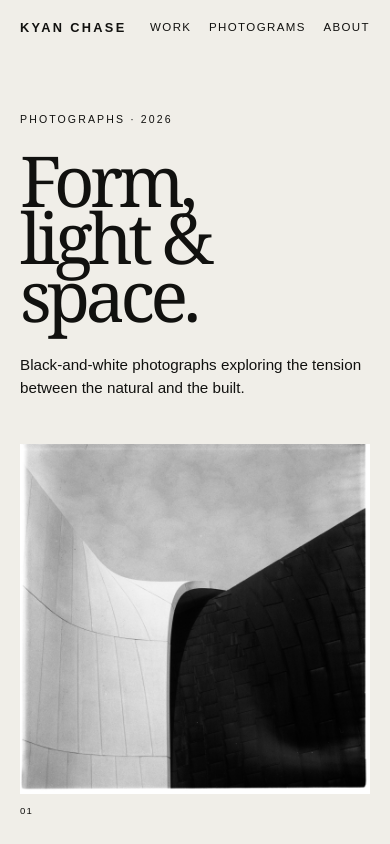
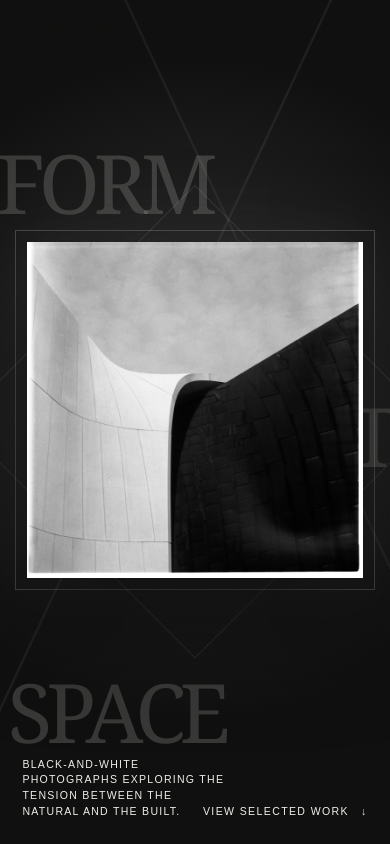
Before and after one commit to kyanchase/kyanchase.com, a Next.js app: page / in a window 390 px wide. Shown: the top 844 px of the page. Built offline with nearby package versions, Linux system fonts and the light colour scheme.

Commit message:
Center photograph in dramatic dark hero

```diff
--- a/app/globals.css
+++ b/app/globals.css
@@ -78,17 +78,50 @@ footer a:hover,
 }
 
 .hero {
+  align-items: center;
+  background:
+    radial-gradient(circle at 50% 46%, #454545 0, #242424 28%, #101010 67%),
+    #101010;
+  color: #f0eee8;
   display: grid;
-  gap: clamp(2rem, 5vw, 6rem);
-  grid-template-columns: minmax(16rem, 0.72fr) minmax(19rem, 1fr);
+  isolation: isolate;
+  justify-items: center;
   min-height: 100svh;
-  padding: clamp(7rem, 13vh, 9rem) var(--pad) 3rem;
+  overflow: hidden;
+  padding: clamp(6rem, 10vh, 8rem) var(--pad) clamp(5rem, 8vh, 7rem);
   position: relative;
 }
 
+.hero::before,
+.hero::after {
+  content: "";
+  pointer-events: none;
+  position: absolute;
+}
+
+.hero::before {
+  background:
+    linear-gradient(115deg, transparent 0 42%, rgb(255 255 255 / 6%) 42.1% 42.35%, transparent 42.45%),
+    linear-gradient(65deg, transparent 0 66%, rgb(255 255 255 / 5%) 66.1% 66.35%, transparent 66.45%);
+  inset: 0;
+  z-index: 0;
+}
+
+.hero::after {
+  border: 1px solid rgb(255 255 255 / 10%);
+  height: min(86vw, 88svh);
+  left: 50%;
+  rotate: 45deg;
+  top: 50%;
+  translate: -50% -50%;
+  width: min(86vw, 88svh);
+  z-index: 0;
+}
+
 .hero-copy {
-  align-self: center;
-  max-width: 35rem;
+  inset: 0;
+  position: absolute;
+  z-index: 1;
 }
 
 .eyebrow {
@@ -106,29 +139,66 @@ p {
 
 h1 {
   font-family: Georgia, "Times New Roman", serif;
-  font-size: clamp(3.75rem, 8.8vw, 9.2rem);
+  font-size: clamp(4rem, 12vw, 12rem);
   font-weight: 400;
-  letter-spacing: -0.065em;
-  line-height: 0.82;
-  margin-bottom: 2.5rem;
+  letter-spacing: -0.075em;
+  line-height: 0.75;
+  margin: 0;
+}
+
+.hero h1 span {
+  color: rgb(240 238 232 / 18%);
+  position: absolute;
+  text-transform: uppercase;
+}
+
+.hero h1 span:first-child {
+  left: -0.04em;
+  top: 17%;
+}
+
+.hero h1 span:nth-child(2) {
+  right: -0.03em;
+  top: 44%;
+}
+
+.hero h1 span:last-child {
+  bottom: 8%;
+  left: 2%;
 }
 
 .hero-note {
-  font-size: clamp(0.95rem, 1.2vw, 1.15rem);
-  line-height: 1.55;
-  max-width: 25rem;
+  bottom: 2.4rem;
+  font-size: 0.66rem;
+  left: var(--pad);
+  letter-spacing: 0.12em;
+  line-height: 1.5;
+  margin: 0;
+  max-width: 21rem;
+  position: absolute;
+  text-transform: uppercase;
 }
 
 .hero-image {
-  align-self: center;
   margin: 0;
-  max-width: min(69vh, 48vw);
-  justify-self: end;
-  width: 100%;
+  position: relative;
+  width: min(68vw, 72svh);
+  z-index: 2;
+}
+
+.hero-image::before {
+  border: 1px solid rgb(255 255 255 / 20%);
+  content: "";
+  inset: clamp(-1.6rem, -2vw, -0.8rem);
+  position: absolute;
+  z-index: -1;
 }
 
 .hero-image img {
   aspect-ratio: 1 / 1;
+  box-shadow:
+    0 2.5rem 7rem rgb(0 0 0 / 65%),
+    0 0 4rem rgb(255 255 255 / 8%);
   object-fit: cover;
 }
 
@@ -142,13 +212,14 @@ figcaption {
 
 .scroll-cue {
   align-items: center;
-  bottom: 2.6rem;
+  bottom: 2.4rem;
   display: flex;
   font-size: 0.66rem;
   gap: 0.75rem;
-  left: var(--pad);
+  left: auto;
   letter-spacing: 0.13em;
   position: absolute;
+  right: var(--pad);
   text-transform: uppercase;
 }
 
@@ -406,28 +477,40 @@ footer > a:last-child {
   }
 
   .hero {
-    display: flex;
-    flex-direction: column;
-    gap: 2.75rem;
-    min-height: auto;
-    padding-bottom: 5.5rem;
-  }
-
-  .hero-copy {
-    align-self: auto;
+    min-height: 100svh;
+    padding: 5.5rem 1.4rem 7rem;
   }
 
   h1 {
-    font-size: clamp(3.6rem, 18vw, 6rem);
-    margin-bottom: 1.75rem;
+    font-size: clamp(3.8rem, 21vw, 7rem);
   }
 
   .hero-image {
-    max-width: none;
+    width: min(86vw, 68svh);
   }
 
   .scroll-cue {
-    display: none;
+    bottom: 1.5rem;
+    left: auto;
+    right: 1.4rem;
+  }
+
+  .hero-note {
+    bottom: 1.5rem;
+    left: 1.4rem;
+    max-width: 13rem;
+  }
+
+  .hero h1 span:first-child {
+    top: 18%;
+  }
+
+  .hero h1 span:nth-child(2) {
+    top: 48%;
+  }
+
+  .hero h1 span:last-child {
+    bottom: 12%;
   }
 
   .section-intro,
--- a/app/page.tsx
+++ b/app/page.tsx
@@ -85,11 +85,10 @@ export default function Home() {
 
       <section className="hero" id="top" aria-labelledby="hero-title">
         <div className="hero-copy">
-          <p className="eyebrow">Photographs · 2026</p>
           <h1 id="hero-title">
-            Form,
-            <br />
-            light &amp; space.
+            <span>Form</span>
+            <span>Light</span>
+            <span>Space</span>
           </h1>
           <p className="hero-note">
             Black-and-white photographs exploring the tension between the
@@ -101,9 +100,6 @@ export default function Home() {
             src="/work/01-architecture-curves.jpeg"
             alt="Curving light and dark architectural walls against an open sky"
           />
-          <figcaption>
-            <span>01</span>
-          </figcaption>
         </figure>
         <a className="scroll-cue" href="#work">
           View selected work <span aria-hidden="true">↓</span>
```
